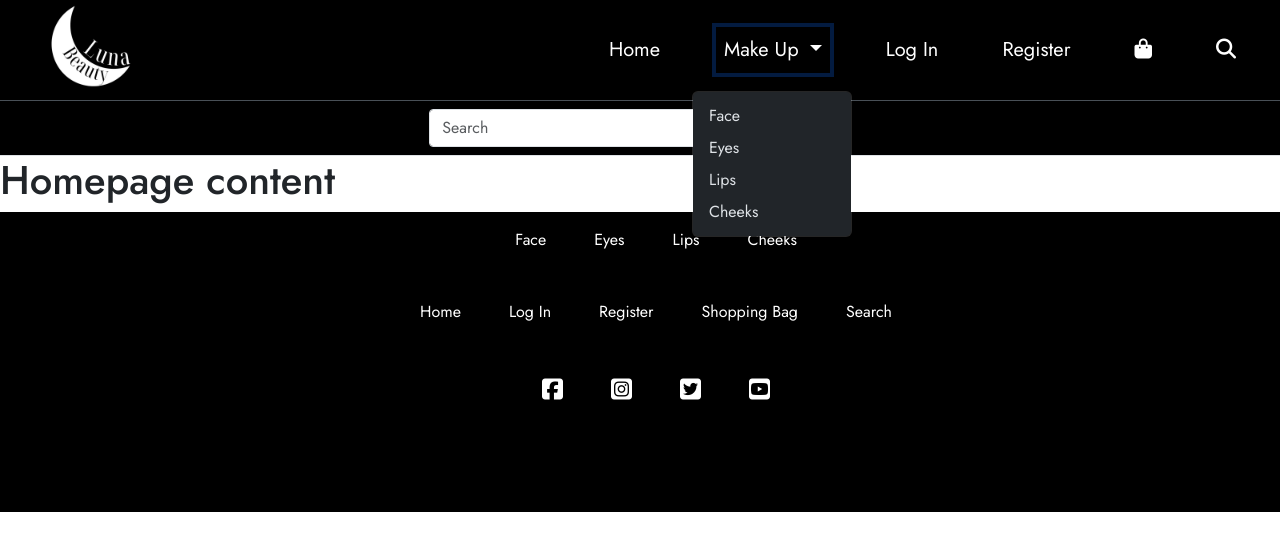
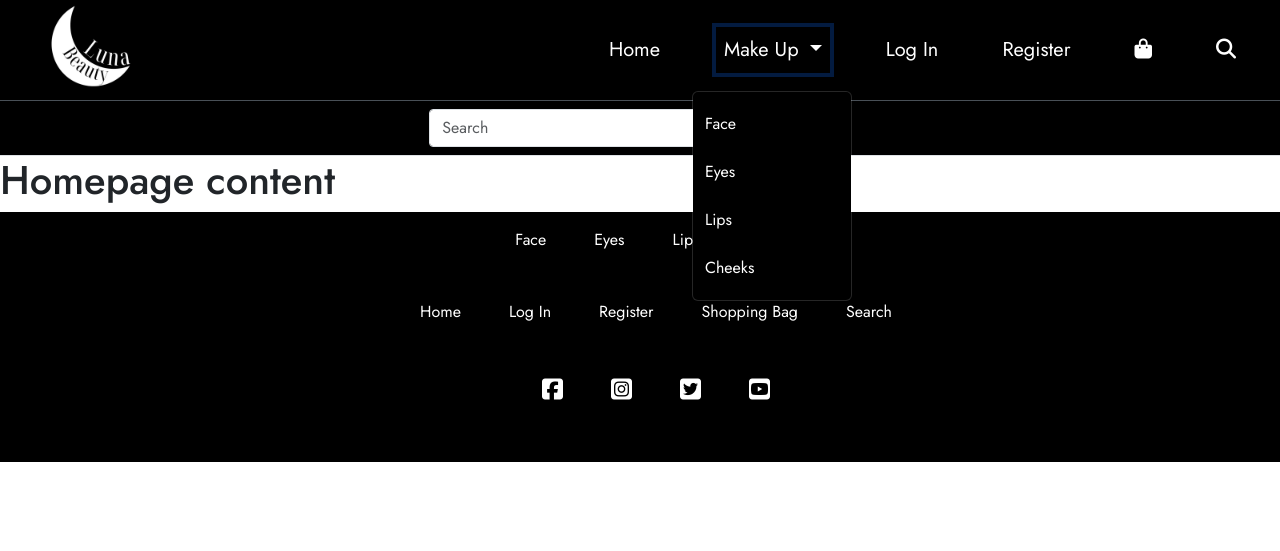
Before and after one commit to lilli-mcnally/luna-beauty, a Django app: page / in a window 1280 px wide, after a click on "Make Up". Shown: the top 551 px of the page. Run offline with Django 3.2, Linux system fonts and the light colour scheme; some libraries are stand-ins or nearby versions.

Commit message:
Update header and footer styling

```diff
--- a/static/css/base.css
+++ b/static/css/base.css
@@ -42,11 +42,16 @@ header {
     border: 1px solid #000;
 }
 
+.lb-nav-drop:hover,
+.lb-ul-drop {
+    background-color: #000;
+}
+
 /* Footer */
 
 .lb-footer {
     background-color: #000;
-    height: 300px;
+    height: 250px;
     font-size: 16px;
 }
 
--- a/templates/base.html
+++ b/templates/base.html
@@ -56,11 +56,19 @@
                                     aria-expanded="false">
                                     Make Up
                                 </a>
-                                <ul class="dropdown-menu">
-                                    <li><a class="dropdown-item" href="#">Face</a></li>
-                                    <li><a class="dropdown-item" href="#">Eyes</a></li>
-                                    <li><a class="dropdown-item" href="#">Lips</a></li>
-                                    <li><a class="dropdown-item" href="#">Cheeks</a></li>
+                                <ul class="dropdown-menu lb-ul-drop">
+                                    <li class="nav-item px-1 py-1"><a class="dropdown-item nav-link lb-nav-drop"
+                                            href="#">Face</a>
+                                    </li>
+                                    <li class="nav-item px-1 py-1"><a class="dropdown-item nav-link lb-nav-drop"
+                                            href="#">Eyes</a>
+                                    </li>
+                                    <li class="nav-item px-1 py-1"><a class="dropdown-item nav-link lb-nav-drop"
+                                            href="#">Lips</a>
+                                    </li>
+                                    <li class="nav-item px-1 py-1"><a class="dropdown-item nav-link lb-nav-drop"
+                                            href="#">Cheeks</a>
+                                    </li>
                                 </ul>
                             </li>
                             {% if request.user.is_authenticated %}
```
